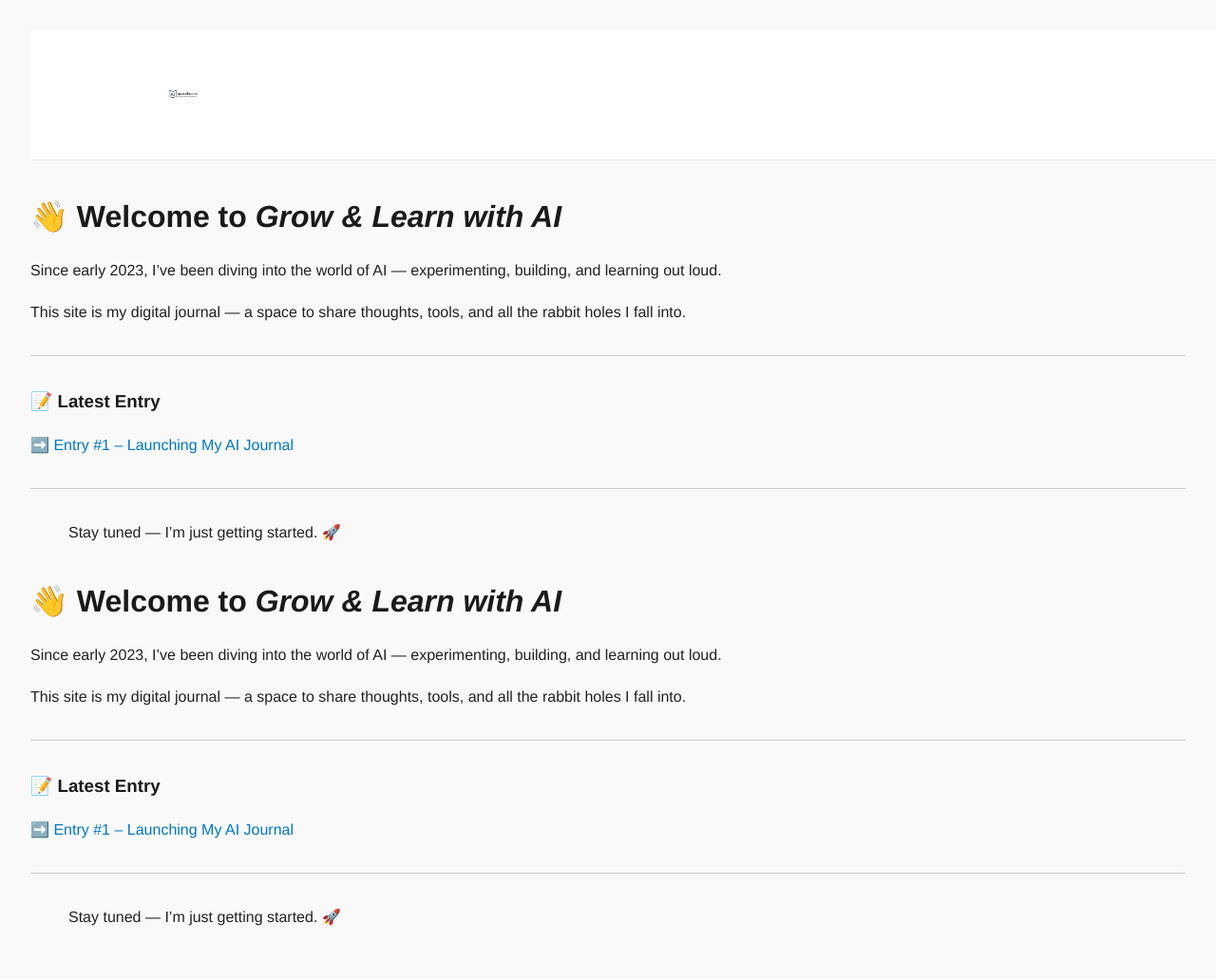
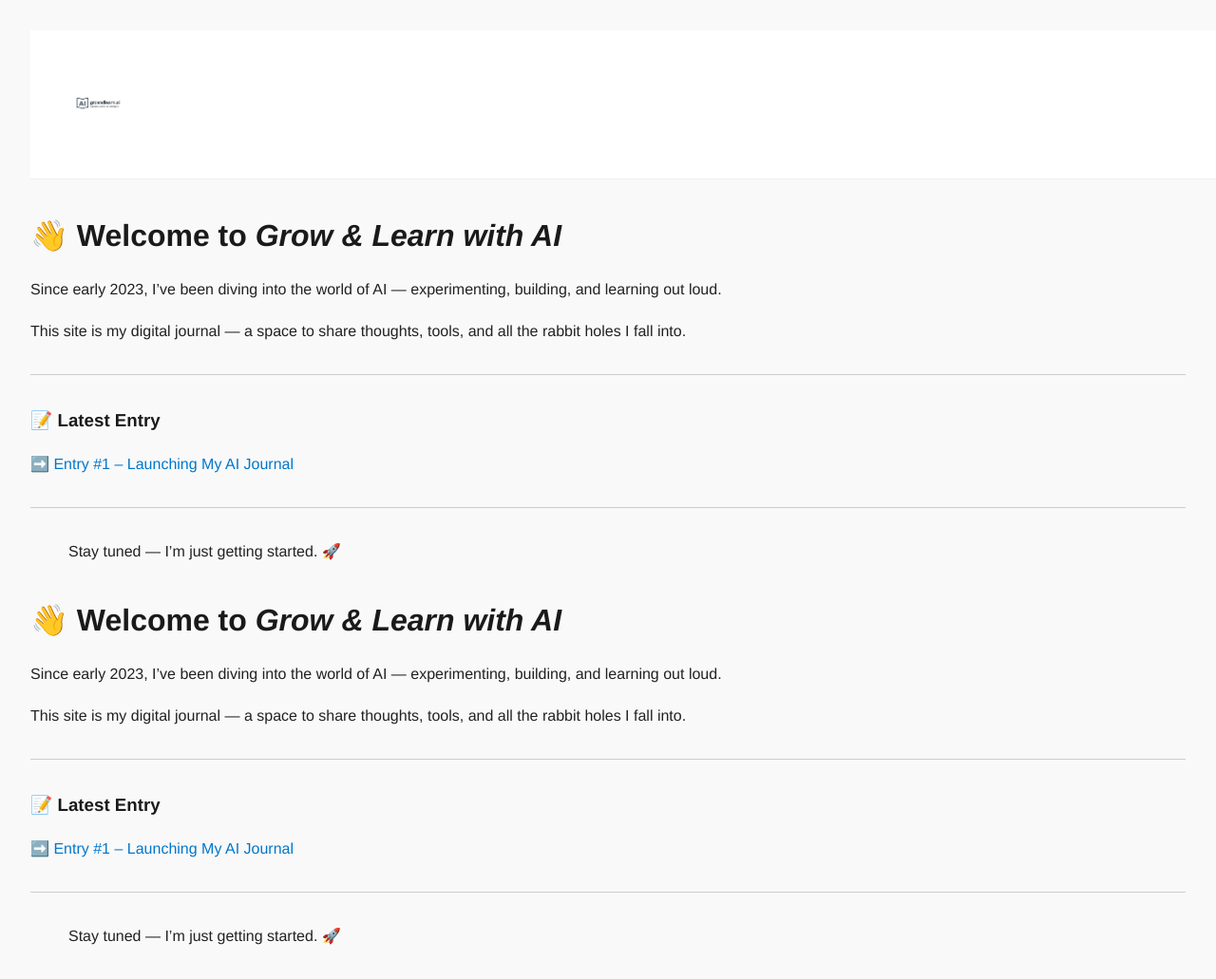
Before and after one commit to SaraDelf/saradelf.github.io, a Jekyll site: the page built from index.md, in a window 1280 px wide. Shown: the whole page at 95% size. Built offline with Jekyll 4.4.1, drawn with Linux system fonts in a browser that asks for light colours.

Commit message:
Update custom.css

```diff
--- a/assets/css/custom.css
+++ b/assets/css/custom.css
@@ -64,7 +64,7 @@ img {
 }
 
 .logo-container {
-  max-width: 1000px;
+  max-width: 1200px;
   margin: 0 auto;
   display: flex;
   align-items: center;
@@ -72,6 +72,7 @@ img {
 }
 
 .logo-img {
-  max-height: 40px; /* adjust as needed */
+  max-height: 60px; /* 👈 tweak this for size */
   width: auto;
+  display: block;
 }
```
